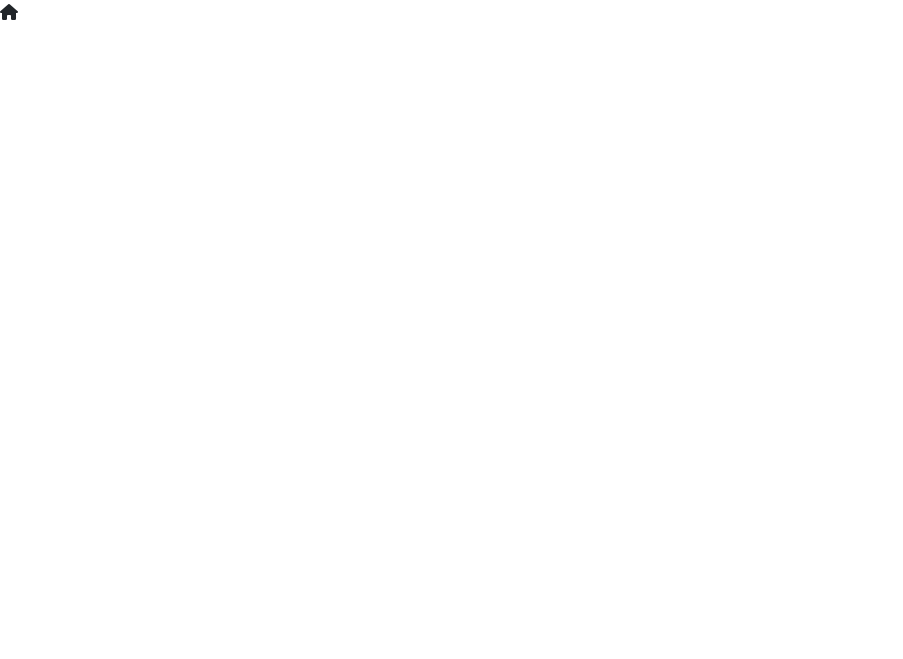
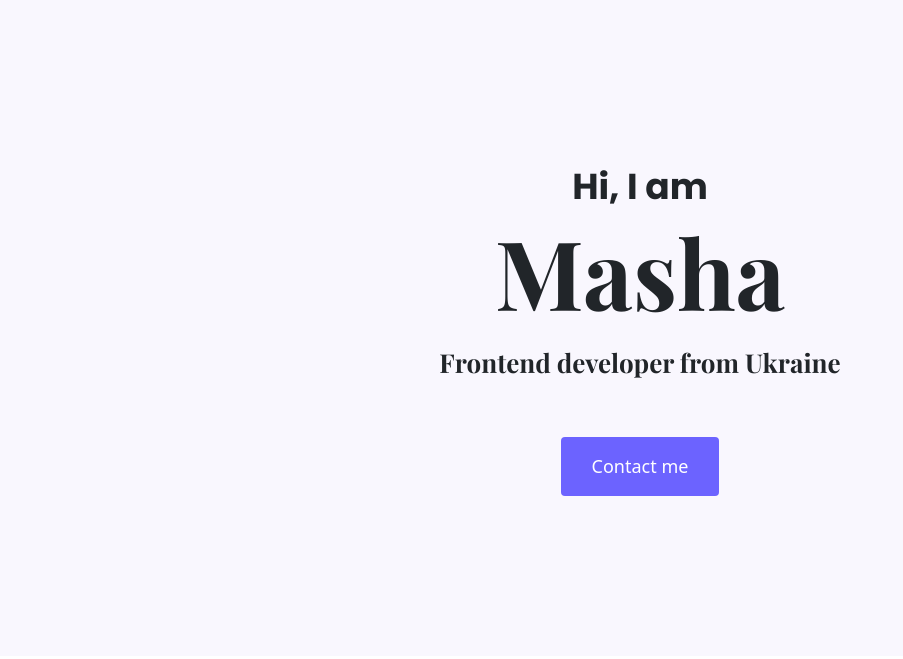
Before and after one commit to mashavovk/portfolio, a plain HTML site: page index.html in a window 1280 px wide. Shown: the whole page, without its empty margins (0-903 px from the left). Drawn offline with nearby package versions, Linux system fonts and the light colour scheme.

Commit message:
Added Hero

```diff
--- a/index.html
+++ b/index.html
@@ -29,6 +29,11 @@
     <title>Document</title>
   </head>
   <body>
-    <i class="fa-solid fa-house"></i>
+    <div class="hero">
+      <p>Hi, I am</p>
+      <h1>Masha</h1>
+      <h2 class="mb-5">Frontend developer from Ukraine</h2>
+      <div><a href="#" class="btn btn-branding">Contact me</a></div>
+    </div>
   </body>
 </html>
--- a/styles/portfolio.css
+++ b/styles/portfolio.css
@@ -0,0 +1,53 @@
+:root {
+  --branding-color: #6c63ff;
+  --heading-font-family: "Playfair Display", serif;
+  --default-font-family: "Poppins", sans-serif;
+  --secondary-color: #f9f7fe;
+}
+
+.hero {
+  background: var(--secondary-color);
+  text-align: center;
+  padding: 160px 20px;
+}
+
+p {
+  font-family: "Poppins", sans-serif;
+  font-weight: normal;
+}
+
+.hero p {
+  font-size: 36px;
+  font-weight: bold;
+  margin: 0;
+}
+
+h1 {
+  font-size: 96px;
+}
+
+h1,
+h2,
+h3,
+h4,
+h5,
+h6 {
+  font-family: var(--heading-font-family);
+  font-weight: bold;
+}
+
+.hero h2 {
+  font-family: var(--heading-font-family);
+  font-weight: normal;
+  font-size: 26px;
+  line-height: 2;
+}
+
+.btn-branding {
+  background: var(--branding-color);
+  border-radius: 4px;
+  color: white;
+  font-size: 18px;
+  line-height: 27px;
+  padding: 15px 30px;
+}
```
